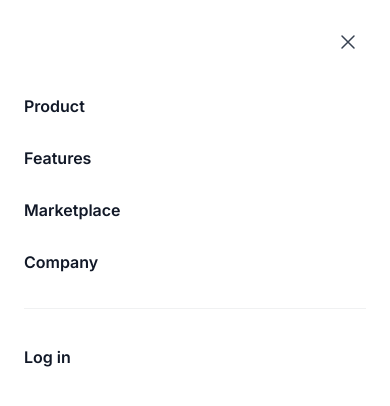
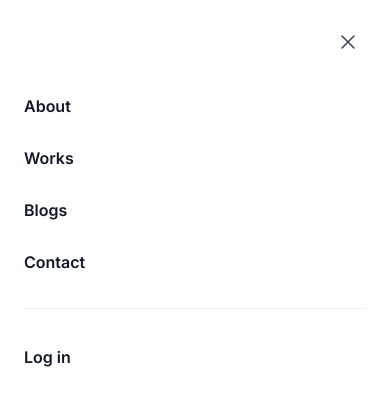
Before and after one commit to in-deepaknegi/deepaknegi-in, a Next.js app: page /blogs in a window 390 px wide. Both pictures are taken after a click on the button "Open main menu". Shown: the top 406 px of the page. Built offline with nearby package versions, Linux system fonts and the light colour scheme.

Commit message:
updated responsiveness home, about page

```diff
--- a/components/Navbar.jsx
+++ b/components/Navbar.jsx
@@ -61,13 +61,13 @@ const Navbar = () => {
                         <div className='mt-6 flow-root'>
                             <div className='-my-6 divide-y divide-gray-500/10'>
                                 <div className='space-y-2 py-6'>
-                                    <a href='#' className='-mx-3 block rounded-lg px-3 py-2 text-base font-semibold leading-7 text-gray-900 hover:bg-gray-50'>Product</a>
-                                    <a href='#' className='-mx-3 block rounded-lg px-3 py-2 text-base font-semibold leading-7 text-gray-900 hover:bg-gray-50'>Features</a>
-                                    <a href='#' className='-mx-3 block rounded-lg px-3 py-2 text-base font-semibold leading-7 text-gray-900 hover:bg-gray-50'>Marketplace</a>
-                                    <a href='#' className='-mx-3 block rounded-lg px-3 py-2 text-base font-semibold leading-7 text-gray-900 hover:bg-gray-50'>Company</a>
+                                    <a href='/about' className='-mx-3 block rounded-lg px-3 py-2 text-base font-semibold leading-7 text-gray-900 hover:bg-gray-50'>About</a>
+                                    <a href='/works' className='-mx-3 block rounded-lg px-3 py-2 text-base font-semibold leading-7 text-gray-900 hover:bg-gray-50'>Works</a>
+                                    <a href='/blogs' className='-mx-3 block rounded-lg px-3 py-2 text-base font-semibold leading-7 text-gray-900 hover:bg-gray-50'>Blogs</a>
+                                    <a href='/contacts' className='-mx-3 block rounded-lg px-3 py-2 text-base font-semibold leading-7 text-gray-900 hover:bg-gray-50'>Contact</a>
                                 </div>
                                 <div className='py-6'>
-                                    <a href='#' className='-mx-3 block rounded-lg px-3 py-2.5 text-base font-semibold leading-7 text-gray-900 hover:bg-gray-50'>Log in</a>
+                                    <a href='/login' className='-mx-3 block rounded-lg px-3 py-2.5 text-base font-semibold leading-7 text-gray-900 hover:bg-gray-50'>Log in</a>
                                 </div>
                             </div>
                         </div>
--- a/package.json
+++ b/package.json
@@ -9,9 +9,7 @@
     "lint": "next lint"
   },
   "dependencies": {
-    "mongoose": "^7.6.3",
     "next": "^14.0.3",
-    "next-auth": "^4.24.4",
     "react": "^18.2.0",
     "react-dom": "^18.2.0"
   },
--- a/pages/about/Hero.jsx
+++ b/pages/about/Hero.jsx
@@ -6,14 +6,14 @@ const Hero = () => {
     return (
         <section className='relative bg-white'>
             <div className='grid max-w-7xl grid-cols-12 mx-auto lg:gap-8 lg:mr-0'>
-                <div className='px-6 pb-16 pt-16 sm:pb-24 col-span-12 lg:px-8 lg:pb-30 lg:pt-44 xl:col-span-7'>
-                    <div className='mx-auto max-w-2xl'>
+                <div className='px-6 pb-16 pt-16 sm:pb-24 col-span-12 xl:px-0 lg:pb-30 lg:pt-44 xl:col-span-7'>
+                    <div className='mx-auto max-w-2xl xl:mx-0'>
                         <div className="hidden sm:mb-8 sm:flex">
                             <div className="relative rounded-full px-3 py-1 text-sm leading-6 text-gray-600 ring-1 ring-gray-900/10 hover:ring-gray-900/20">
                                 Announcing our next round of funding. <a href="#" className="font-semibold text-indigo-600"><span className="absolute inset-0" aria-hidden="true"></span>Read more <span aria-hidden="true">&rarr;</span></a>
                             </div>
                         </div>
-                        <h1 className='text-6xl font-semibold'>
+                        <h1 className='text-4xl font-semibold tracking-tight text-gray-900 sm:text-6xl'>
                             Hi I&apos;m Deepak and <br />
                             I&apos;m a developer
                         </h1>
--- a/pages/home/Hero.jsx
+++ b/pages/home/Hero.jsx
@@ -22,7 +22,7 @@ const Hero = () => {
                                 Announcing our next round of funding. <a href="#" className="font-semibold text-indigo-600"><span className="absolute inset-0" aria-hidden="true"></span>Read more <span aria-hidden="true">&rarr;</span></a>
                             </div>
                         </div>
-                        <h1 className='text-6xl font-semibold'>
+                        <h1 className='text-4xl font-semibold tracking-tight text-gray-900 sm:text-6xl'>
                             <span className='text-transparent bg-clip-text bg-gradient-to-r from-[#f6550c] via-[#d01147] to-[#5c4fdc]'>Helping businesses</span> turn their ideas into reality
                         </h1>
                         <p className='mt-6 text-lg text-gray-700 font-light'>
```
Also changed, not shown: 1 other file (tests, documents, lock files or other folders).
